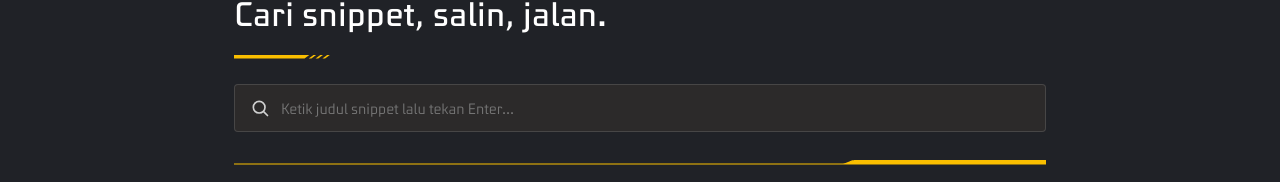
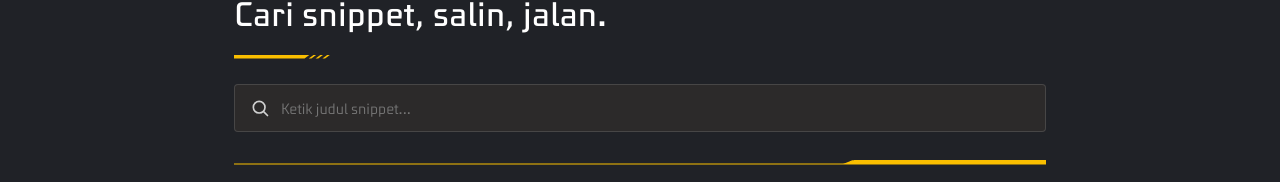
Before and after one commit to Daxzyy/sc-rblx, a React (Vite) app: page / in a window 1280 px wide. Shown: the part 133-315 px from the top of the page. Built offline with nearby package versions, Linux system fonts and the light colour scheme.

Commit message:
Implement debounce for search input
Add debounce functionality to search input and improve abort handling for fetch requests.

```diff
--- a/src/App.jsx
+++ b/src/App.jsx
@@ -1,6 +1,7 @@
-import { useState, useCallback, useRef } from 'react';
+import { useState, useCallback, useRef, useEffect } from 'react';
 
 const API_BASE_URL = '/api/search';
+const DEBOUNCE_MS = 400;
 
 function ChevronAccent({ className }) {
   return (
@@ -109,10 +110,24 @@ export default function App() {
   const [status, setStatus] = useState('idle');
   const [errorMessage, setErrorMessage] = useState('');
   const [hasSearched, setHasSearched] = useState(false);
+  const debounceRef = useRef(null);
+  const abortRef = useRef(null);
 
   const runSearch = useCallback(async (q) => {
     const trimmed = q.trim();
-    if (!trimmed) return;
+
+    if (!trimmed) {
+      setStatus('idle');
+      setResults([]);
+      setHasSearched(false);
+      return;
+    }
+
+    if (abortRef.current) {
+      abortRef.current.abort();
+    }
+    const controller = new AbortController();
+    abortRef.current = controller;
 
     setStatus('loading');
     setErrorMessage('');
@@ -124,6 +139,7 @@ export default function App() {
 
       const response = await fetch(url.toString(), {
         headers: { Accept: 'application/json' },
+        signal: controller.signal,
       });
 
       if (!response.ok) {
@@ -141,16 +157,21 @@ export default function App() {
       );
       setStatus('success');
     } catch (err) {
+      if (err.name === 'AbortError') return;
       setStatus('error');
       setErrorMessage(err.message || 'Terjadi kesalahan saat mencari.');
       setResults([]);
     }
   }, []);
 
-  const handleSubmit = (e) => {
-    e.preventDefault();
-    runSearch(query);
-  };
+  useEffect(() => {
+    clearTimeout(debounceRef.current);
+    debounceRef.current = setTimeout(() => {
+      runSearch(query);
+    }, DEBOUNCE_MS);
+
+    return () => clearTimeout(debounceRef.current);
+  }, [query, runSearch]);
 
   return (
     <div style={styles.page}>
@@ -174,7 +195,7 @@ export default function App() {
             <TitleUnderline width={96} />
           </div>
 
-          <form onSubmit={handleSubmit} style={styles.searchRow}>
+          <div style={styles.searchRow}>
             <div style={styles.searchInputWrap}>
               <span style={styles.searchIcon}>
                 <SearchGlyph />
@@ -183,12 +204,12 @@ export default function App() {
                 type="text"
                 value={query}
                 onChange={(e) => setQuery(e.target.value)}
-                placeholder="Ketik judul snippet lalu tekan Enter..."
+                placeholder="Ketik judul snippet..."
                 style={styles.searchInput}
                 aria-label="Cari snippet"
               />
             </div>
-          </form>
+          </div>
         </section>
 
         <div style={{ margin: '28px 0' }}>
@@ -457,7 +478,6 @@ const styles = {
     color: 'var(--light-text)',
   },
   footerCopyright: {
-    marginTop: 10,
     maxWidth: 860,
     margin: '10px auto 0',
     fontSize: 12,
```
